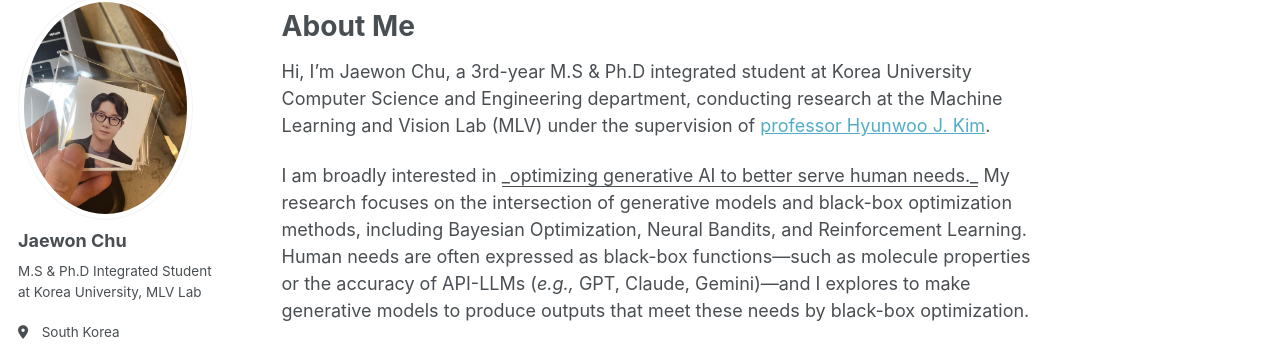
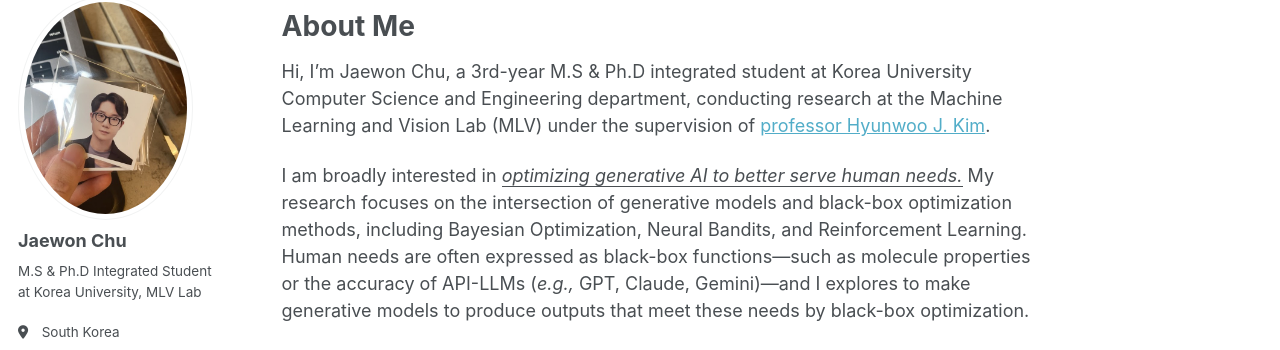
Before and after one commit to jaewonchu/jaewonchu.github.io, a Jekyll site: the page built from _pages/about.md, in a window 1280 px wide and 900 px high. Shown: the part 103-453 px from the top of the window. Built offline with Jekyll 4.4.1, drawn with Linux system fonts in a browser that asks for light colours; some web fonts are replaced; a script that is not in the unit is left out.

Commit message:
Modification

```diff
--- a/_pages/about.md
+++ b/_pages/about.md
@@ -10,7 +10,7 @@ About Me
 ======
 Hi, I’m Jaewon Chu, a 3rd-year M.S & Ph.D integrated student at Korea University Computer Science and Engineering department, conducting research at the Machine Learning and Vision Lab (MLV) under the supervision of [professor Hyunwoo J. Kim](https://www.hyunwoojkim.com/).
 
-I am broadly interested in <u>_optimizing generative AI to better serve human needs._</u> My research focuses on the intersection of generative models and black-box optimization methods, including Bayesian Optimization, Neural Bandits, and Reinforcement Learning. Human needs are often expressed as black-box functions—such as molecule properties or the accuracy of API-LLMs (*e.g.,* GPT, Claude, Gemini)—and I explores to make generative models to produce outputs that meet these needs by black-box optimization.
+I am broadly interested in _<u>optimizing generative AI to better serve human needs.</u>_ My research focuses on the intersection of generative models and black-box optimization methods, including Bayesian Optimization, Neural Bandits, and Reinforcement Learning. Human needs are often expressed as black-box functions—such as molecule properties or the accuracy of API-LLMs (*e.g.,* GPT, Claude, Gemini)—and I explores to make generative models to produce outputs that meet these needs by black-box optimization.
 
 📢 _<u>I am also actively seeking internship opportunities where I can apply my research skills and contribute to impactful projects.</u>_
 
```
